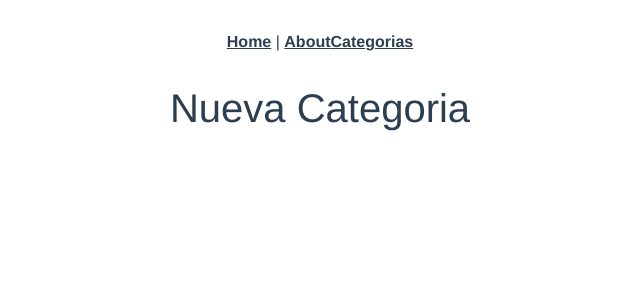
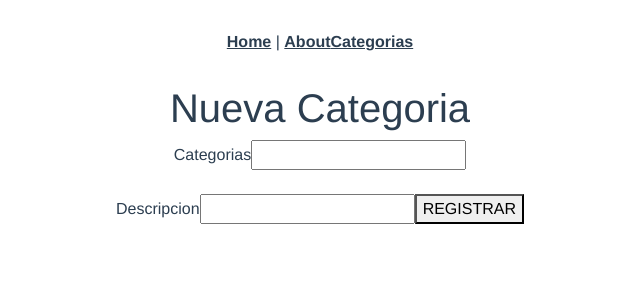
Before and after one commit to yaalexa/TodesWeb, a Vue app: page /NuevaCategoria in a window 1280 px wide. Shown: the top 300 px of the page, without its empty margins (320-960 px from the left). Built offline with nearby package versions, Linux system fonts and the light colour scheme.

Commit message:
registro de nueva categoria

```diff
--- a/src/views/Categoria/Mostrar.vue
+++ b/src/views/Categoria/Mostrar.vue
@@ -49,7 +49,7 @@ import axios from "axios"
             },
 
             NuevaCategoria(){
-                this.$router.push('/NuevaCategoria')
+                this.$router.push('NuevaCategoria')
             }
 
         }
--- a/src/views/Categoria/NuevaCategoria.vue
+++ b/src/views/Categoria/NuevaCategoria.vue
@@ -1,10 +1,39 @@
 <template>
 <div>
     <h1>Nueva Categoria</h1>
+    <label for="">Categorias</label>
+
+    <input type="text" v-model="form.nombre"/><br><br>
+    <label for="">Descripcion</label>
+    <input type="text" v-model="form.descripcion"/>
+
+    <button @click="GuardarCategoria()">REGISTRAR</button>
+
+    <!--el v-model es para  hacer la conecion con  el html con el script-->
 </div>
 </template>
 
 <script>
+import axios from "axios"
+export default {
+    name:"NuevaCategoria",
+    data(){
+        return{
+            form:{
+                nombre:"",   // aqui se inicializa lo que  hace la conexion   de html con js
+                descripcion:"",
+            }
+
+        }
+    },
+    methods:{
+      GuardarCategoria(){
+         this.axios.post("http://127.0.0.1:8000/api/categoria",this.form).then((data)=>
+         {console.log(data);
+        });
+      }
+    }
+}
 </script>
 
 <style>
```
